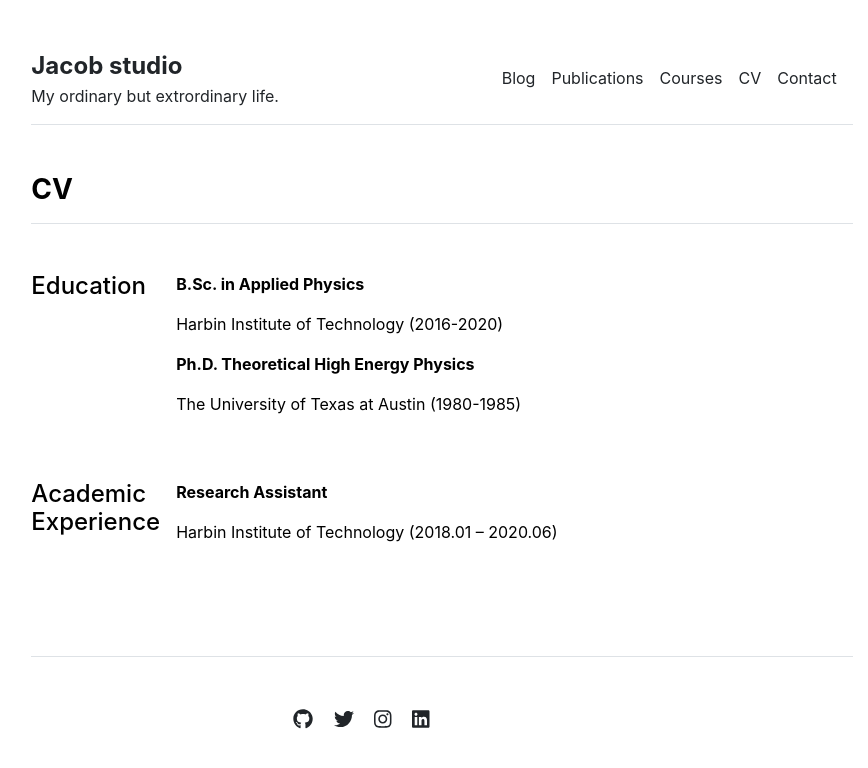
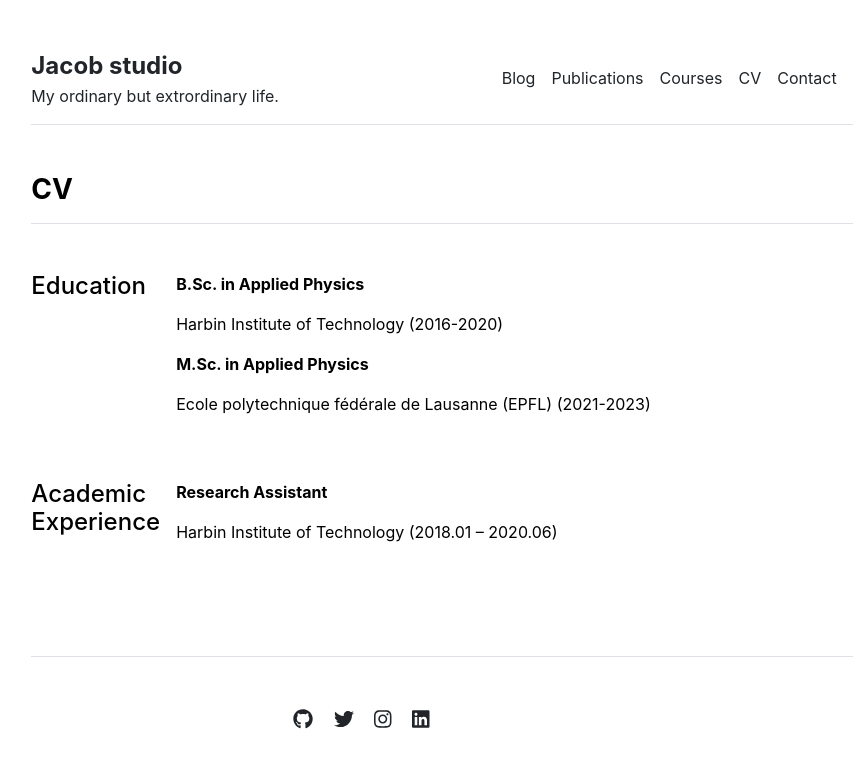
Before and after one commit to JinxinHu/jinxinhu.github.io, a Jekyll site: the page built from cv.md, in a window 1280 px wide. Shown: the top 768 px of the page, without its empty margins (198-1066 px from the left). Built offline with Jekyll 4.4.1, drawn with Linux system fonts in a browser that asks for light colours.

Commit message:
Update education.yml

```diff
--- a/_data/cv/education.yml
+++ b/_data/cv/education.yml
@@ -1,5 +1,5 @@
 - title: 'B.Sc. in Applied Physics'
   description: 'Harbin Institute of Technology (2016-2020)'
 
-- title: 'Ph.D. Theoretical High Energy Physics'
-  description: 'The University of Texas at Austin (1980-1985)'
+- title: 'M.Sc. in Applied Physics'
+  description: 'Ecole polytechnique fédérale de Lausanne (EPFL) (2021-2023)'
```
